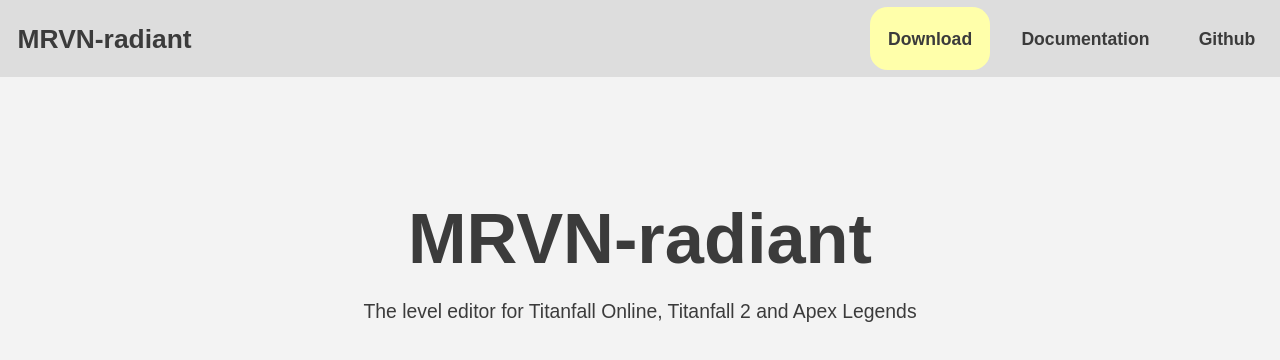
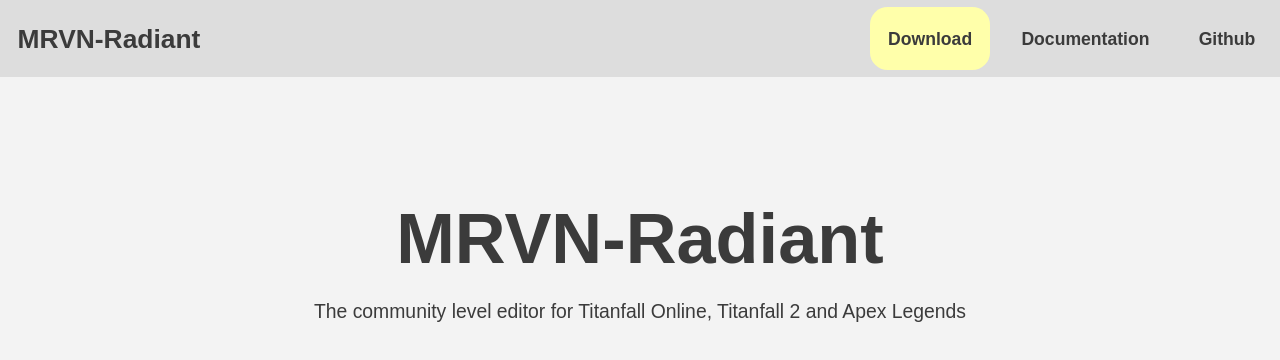
Before and after one commit to MRVN-Radiant/MRVN-Pages, a plain HTML site: page index.html in a window 1280 px wide. Drawn offline with Linux system fonts and the light colour scheme.

Commit message:
Capitalize Radiant

```diff
--- a/index.html
+++ b/index.html
@@ -3,23 +3,23 @@
 	<head>
 		<meta charset="utf-8">
 		<link rel="stylesheet" href="styles.css">
-		<title>MRVN-radiant</title>
+		<title>MRVN-Radiant</title>
 	</head>
 	<body>
 		<header>
 			<div class="nav-container">
-					<h1 class="nav-title">MRVN-radiant</h1>
+					<h1 class="nav-title">MRVN-Radiant</h1>
 					<div class="nav-buttons-container">
-						<a class="button button-download" href="https://github.com/MRVN-radiant/MRVN-radiant/releases/latest" target="_blank" rel="noopener noreferrer">Download</a>
+						<a class="button button-download" href="https://github.com/MRVN-Radiant/MRVN-Radiant/releases/latest" target="_blank" rel="noopener noreferrer">Download</a>
 						<a class="button" href="./docs.html">Documentation</a>
-						<a class="button" href="https://github.com/MRVN-radiant" target="_blank" rel="noopener noreferrer">Github</a>
+						<a class="button" href="https://github.com/MRVN-Radiant" target="_blank" rel="noopener noreferrer">Github</a>
 					</div>
 			</div>
 		</header>
 		<main>
 			<div class="content-container">
-				<h1 class="title">MRVN-radiant</h1>
-				<p class="title-text">The level editor for Titanfall Online, Titanfall 2 and Apex Legends</p>
+				<h1 class="title">MRVN-Radiant</h1>
+				<p class="title-text">The community level editor for Titanfall Online, Titanfall 2 and Apex Legends</p>
 			</div>
 		</main>
 	</body>
```
Also changed, not shown: bspfilestructure/index.html (+3 -3 lines), docs.html (+3 -3 lines), installation/index.html (+4 -4 lines), shaders/index.html (+3 -3 lines).
